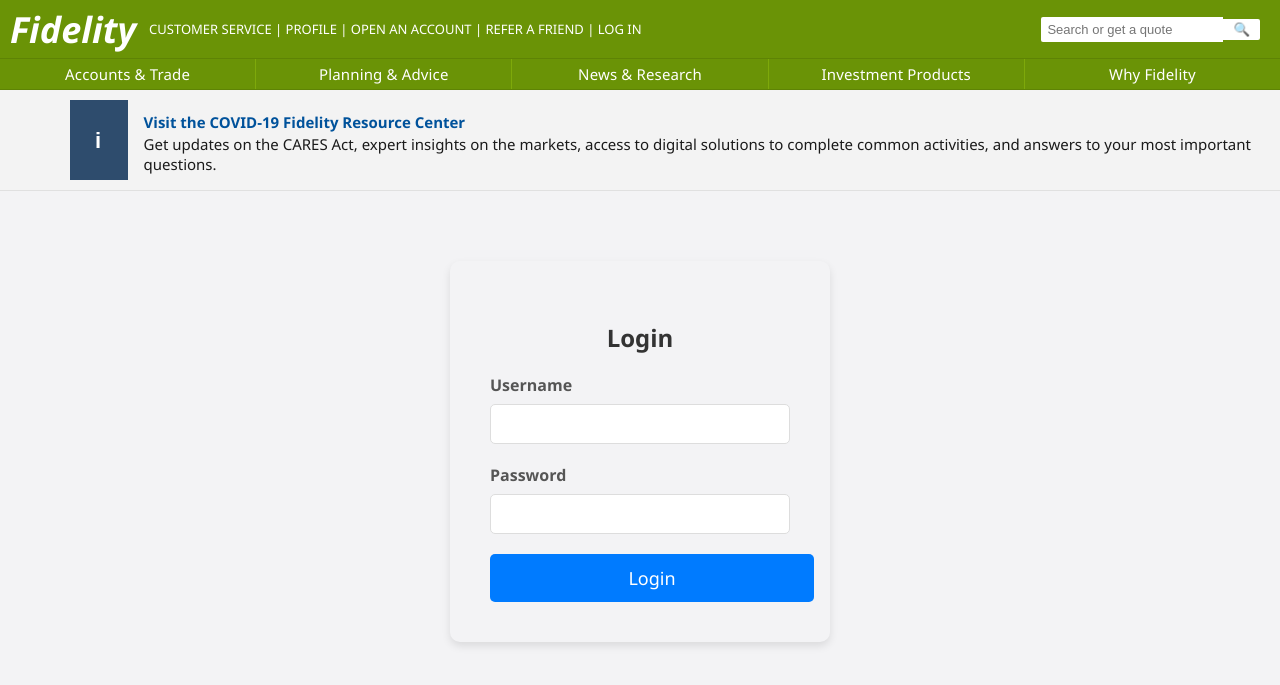
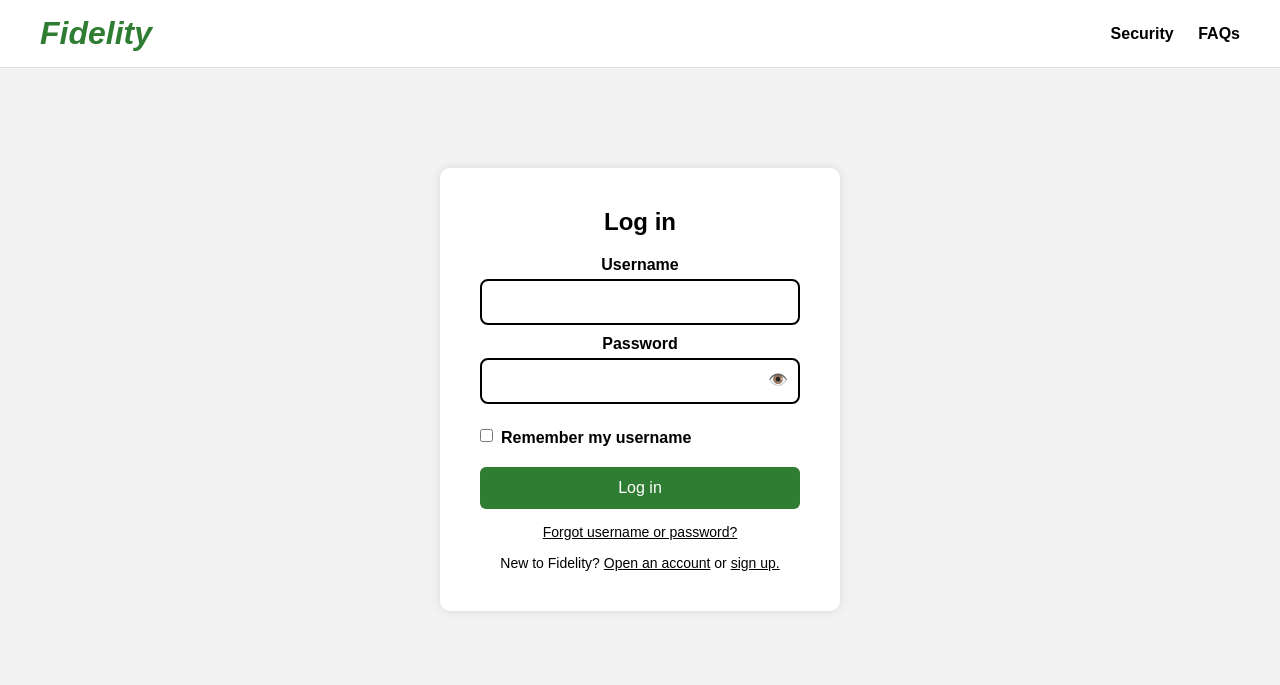
Before and after one commit to Abhishekpandey1786/nothings-, a plain HTML site: page index.html in a window 1280 px wide. Drawn offline with Linux system fonts and the light colour scheme.

Commit message:
Added Fidelity login page with HTML and CSS

```diff
--- a/index.html
+++ b/index.html
@@ -2,60 +2,181 @@
 <html lang="en">
 <head>
   <meta charset="UTF-8" />
-    <title>Fidelity Navbar</title>
+  <meta name="viewport" content="width=device-width, initial-scale=1.0"/>
+  <title>Fidelity Login</title>
   <link rel="stylesheet" href="style.css" />
 </head>
+<style>
+  /* Reset and base styles */
+* {
+  margin: 0;
+  padding: 0;
+  box-sizing: border-box;
+}
+
+body {
+  font-family: Arial, sans-serif;
+  background-color: #f2f2f2;
+  height: 100vh;
+}
+
+/* Header styles */
+.header {
+  display: flex;
+  justify-content: space-between;
+  align-items: center;
+  padding: 15px 40px;
+  background-color: white;
+  border-bottom: 1px solid #ddd;
+}
+
+.logo {
+  width: 120px;
+}
+
+.header-links a {
+  margin-left: 20px;
+  text-decoration: none;
+  color: #000;
+  font-weight: bold;
+}
+
+/* Main login form container */
+.login-wrapper {
+  display: flex;
+  justify-content: center;
+  margin-top: 30px;
+}
+
+.login-container {
+  background-color: white;
+  padding: 40px;
+  width: 400px;
+  border-radius: 10px;
+  box-shadow: 0 0 10px rgba(0,0,0,0.1);
+}
+
+.login-container h2 {
+  margin-bottom: 20px;
+  font-size: 24px;
+  color: #000;
+}
+
+.login-container label {
+  display: block;
+  margin: 10px 0 5px;
+  font-weight: bold;
+}
+
+.login-container input[type="text"],
+.login-container input[type="password"] {
+  width: 100%;
+  padding: 12px;
+  border: 2px solid #000;
+  border-radius: 8px;
+  font-size: 16px;
+}
+
+.password-wrapper {
+  position: relative;
+}
+
+.eye-icon {
+  position: absolute;
+  right: 12px;
+  top: 12px;
+  cursor: pointer;
+}
+
+/* Checkbox */
+.checkbox-wrapper {
+  margin: 15px 0;
+  display: flex;
+  align-items: center;
+}
+
+.checkbox-wrapper label {
+  margin-left: 8px;
+}
+
+/* Login button */
+.login-btn {
+  width: 100%;
+  background-color: #2e7d32;
+  color: white;
+  padding: 12px;
+  border: none;
+  border-radius: 6px;
+  font-size: 16px;
+  cursor: pointer;
+}
+
+.login-btn:hover {
+  background-color: #256428;
+}
+
+/* Links */
+.forgot, .new-user {
+  text-align: center;
+  margin-top: 15px;
+  font-size: 14px;
+}
+
+.forgot a, .new-user a {
+  text-decoration: underline;
+  color: #000;
+}
+
+/* Feedback tab */
+.feedback-tab {
+  position: fixed;
+  right: 0;
+  top: 50%;
+  transform: translateY(-50%);
+  writing-mode: vertical-rl;
+  background-color: #e6f2df;
+  color: #2e7d32;
+  padding: 10px 5px;
+  border-top-left-radius: 6px;
+  border-bottom-left-radius: 6px;
+  font-weight: bold;
+  cursor: pointer;
+}
+
+</style>
 <body>
-    <div class="topbar">
-      <div class="topbar-left">
-        <h1><i>Fidelity</i></h1>
-        <div class="top-links">
-          CUSTOMER SERVICE | PROFILE | OPEN AN ACCOUNT | REFER A FRIEND | LOG IN
+  <header class="header">
+    <h1><i style="color: #2e7d32; font-weight: bolder;">Fidelity</i></h1>
+    <div class="header-links">
+      <a href="second.html">Security</a>
+      <a href="second.html">FAQs</a>
     </div>
-      </div>
-      <div class="topbar-right">
-        <input
-          type="text"
-          class="search-box"
-          placeholder="Search or get a quote"
-        />
-        <button class="search-btn">🔍</button>
-      </div>
-    </div>
-    <div class="mainnav">
-      <a href="second.html">Accounts & Trade</a>
-      <a href="second.html">Planning & Advice</a>
-      <a href="second.html">News & Research</a>
-      <a href="second.html">Investment Products</a>
-      <a href="second.html">Why Fidelity</a>
+  </header>
+
+  <main class="login-wrapper">
+    <div class="login-container">
+      <h2>Log in</h2>
+      <label for="username">Username</label>
+      <input type="text" id="username" />
+
+      <label for="password">Password</label>
+      <div class="password-wrapper">
+        <input type="password" id="password" />
+        <span class="eye-icon">👁️</span>
       </div>
 
-    <div class="banner">
-      <div class="banner-icon"></div>
-      <div class="banner-content">
-        <strong>Visit the COVID-19 Fidelity Resource Center</strong>
-        <span
-          >Get updates on the CARES Act, expert insights on the markets, access
-          to digital solutions to complete common activities, and answers to
-          your most important questions.</span
-        >
+      <div class="checkbox-wrapper">
+        <input type="checkbox" id="remember" />
+        <label for="remember">Remember my username</label>
       </div>
+      <a href="second.html" class="login-btn">Log in</a>
+
+      <p class="forgot"><a href="#">Forgot username or password?</a></p>
+
+      <p class="new-user">
+        New to Fidelity? <a href="#">Open an account</a> or <a href="#">sign up.</a>
+      </p>
     </div>
-
-  <div class="login-container">
-        <h2>Login</h2>
-        <form>
-            <div class="input-group">
-                <label for="username">Username</label>
-                <input type="text" id="username" name="username" required>
-            </div>
-            <div class="input-group">
-                <label for="password">Password</label>
-                <input type="password" id="password" name="password" required>
-            </div>
-            <a href="second.html" class="login-btn">Login</a>
-        </form>
-    </div>
-
+  </main>
 </body>
 </html>
--- a/style.css
+++ b/style.css
@@ -1419,6 +1419,6 @@
 
     .login-btn {
         font-size: 16px;
-        padding: 10px;
+        /* padding: 0px; */
     }
 }
```
Lines whose indentation alone changed are shown as unchanged.
